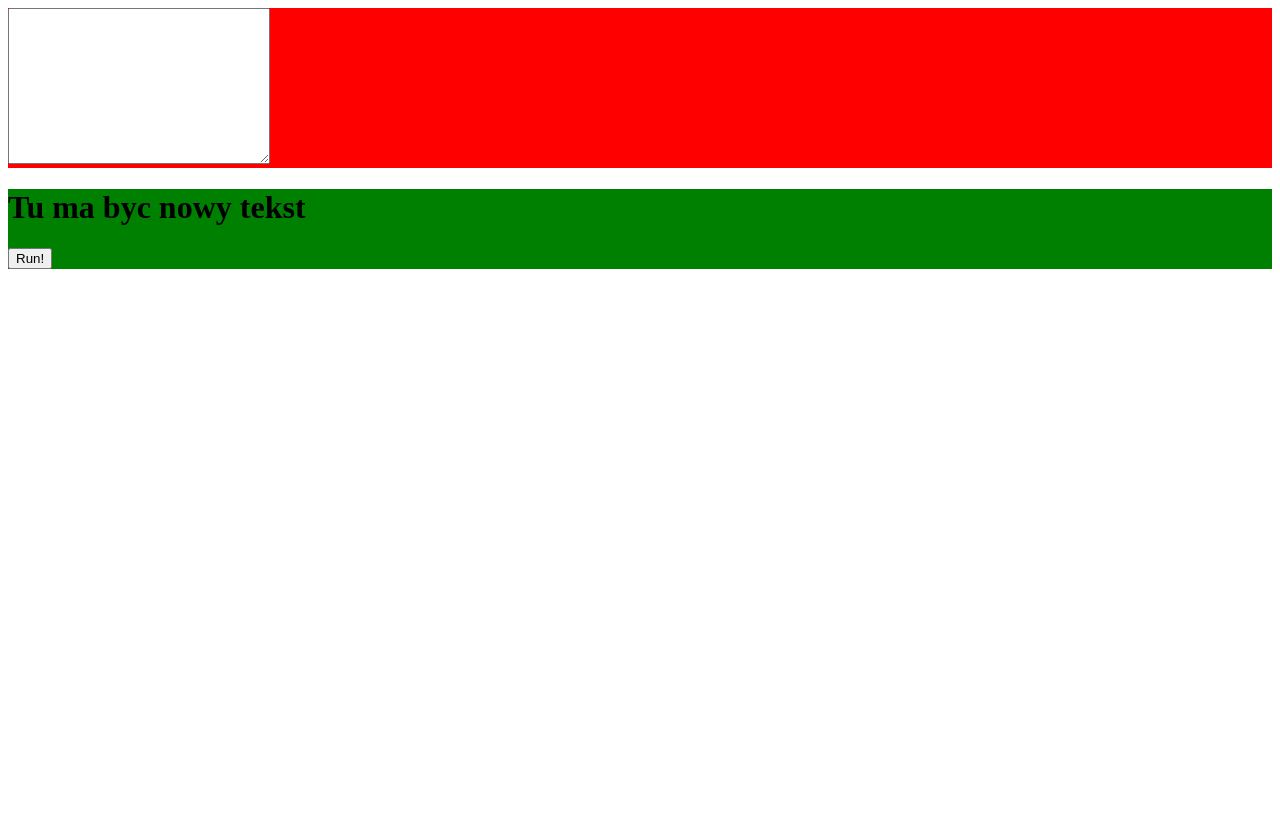
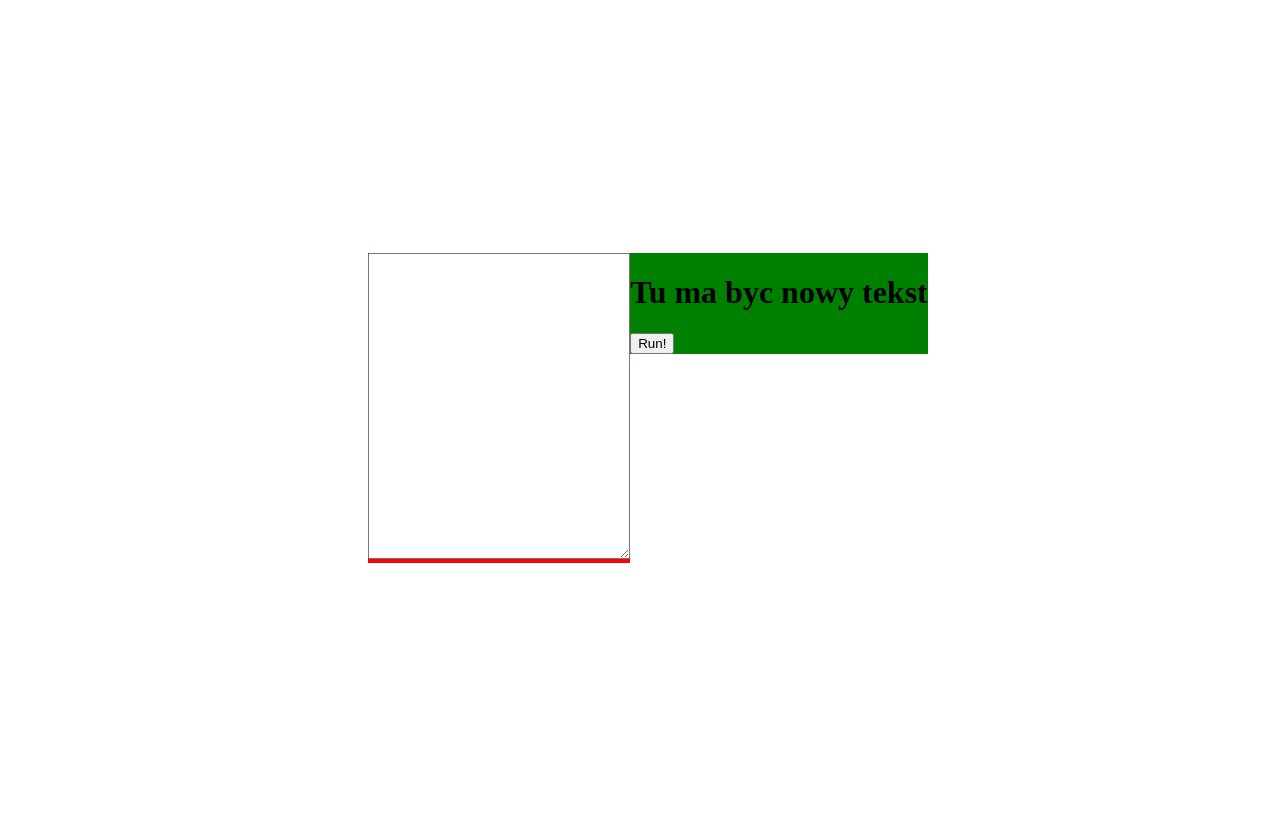
Before and after one commit to zakrza59/readfast, a PHP site: page / in a window 1280 px wide. Before the commit the page ends 269 px from the top, so only its background shows below. Run offline with PHP 8.4, Linux system fonts and the light colour scheme.

Commit message:
Added flex

```diff
--- a/index.html
+++ b/index.html
@@ -10,7 +10,7 @@
 
       <div id="fun">
         <div id="field">
-          <textarea name="" id="text" cols="30" rows="10" value=""></textarea>
+          <textarea name="" id="text" cols="30" rows="20" value=""></textarea>
         </div>
 
         <div id="reading">
--- a/main.css
+++ b/main.css
@@ -1,7 +1,22 @@
-div#field {
+body {
+  display: flex;
+  width: 100vw;
+  height: 100vh;
+  justify-content: center;
+  align-items: center;
+}
+
+#fun {
+  display: flex;
+  flex-flow: row wrap-reverse;
+  justify-content: center;
+  align-items: flex-end;
+}
+
+#field {
   background-color: red;
 }
 
-div#reading {
+#reading {
   background: green;
 }
```
